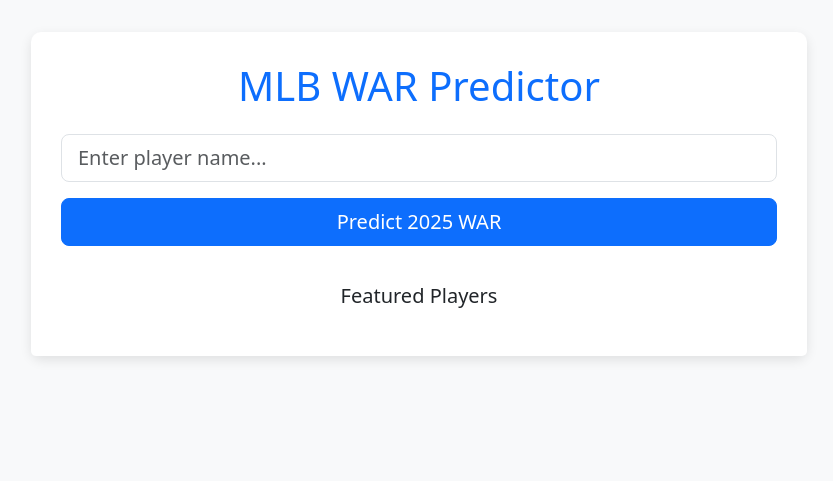
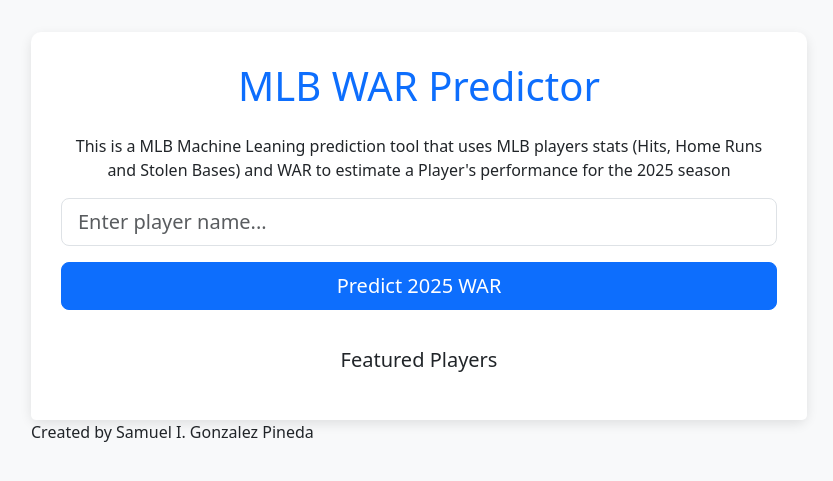
Before and after one commit to SamGon24/WAR_PREDICT, a Flask app: template templates/index.html in a window 1280 px wide. Shown: the top 481 px of the page, without its empty margins (221-1054 px from the left). Run offline with Flask 3, Linux system fonts and the light colour scheme; the template is opened without the code that fills it, so the values that code supplies are empty; parts of the project's set-up code (start-up, migrations or seed data) failed here and were passed over.

Commit message:
Added changes to the UI

```diff
--- a/templates/index.html
+++ b/templates/index.html
@@ -50,6 +50,9 @@
         .search-box {
             padding: 30px;
         }
+        .header_paragraph {
+            text-align: center;
+        }
     </style>
 </head>
 <body>
@@ -57,6 +60,9 @@
         <div class="card search-card">
             <div class="card-body search-box">
                 <h1 class="text-center text-primary mb-4">MLB WAR Predictor</h1>
+
+                <p class="header_paragraph">This is a MLB Machine Leaning prediction tool that uses MLB players stats (Hits, Home Runs and Stolen Bases) and WAR to estimate a Player's performance for the 2025 season </p>
+
 
                 <form action="/" method="POST">
                     <div class="mb-3">
@@ -86,12 +92,14 @@
                                      class="player-img mb-2">
                                 <div class="player-name">{{ player }}</div>
                             </button>
+
                         </form>
                     </div>
                     {% endfor %}
                 </div>
             </div>
         </div>
+        <p>Created by Samuel I. Gonzalez Pineda</p>
     </div>
 </body>
 </html>
```
